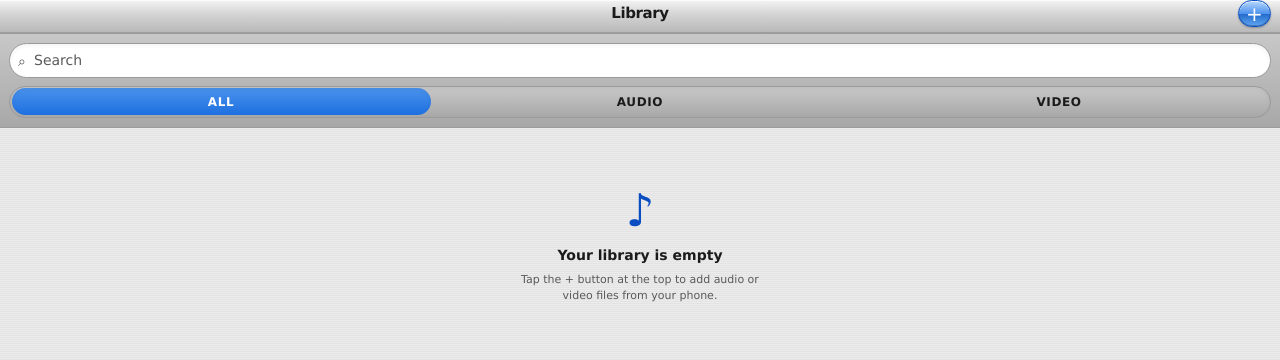
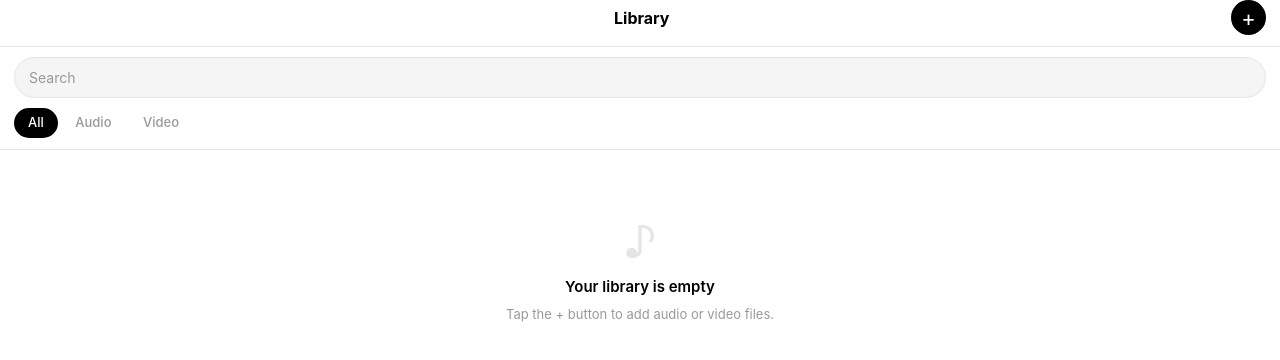
Before and after one commit to lleopardgecko/player, a Next.js app: page / in a window 1280 px wide. Shown: the top 360 px of the page. Built offline with nearby package versions, Linux system fonts and the light colour scheme.

Commit message:
black and white vibe

```diff
--- a/app/globals.css
+++ b/app/globals.css
@@ -8,9 +8,9 @@
 
 html,
 body {
-  background: #dcdcdc;
-  color: #1a1a1a;
-  font-size: 12px;
+  background: #ffffff;
+  color: #000000;
+  font-size: 14px;
   -webkit-font-smoothing: antialiased;
   -webkit-tap-highlight-color: transparent;
   overscroll-behavior: none;
@@ -44,23 +44,3 @@ input[type='range'] {
 .safe-top {
   padding-top: env(safe-area-inset-top);
 }
-
-.etched {
-  box-shadow:
-    inset 0 1px 0 rgba(255, 255, 255, 0.7),
-    inset 0 -1px 0 rgba(0, 0, 0, 0.15);
-}
-
-.lcd-inset {
-  box-shadow:
-    inset 0 1px 2px rgba(0, 0, 0, 0.35),
-    0 1px 0 rgba(255, 255, 255, 0.6);
-  border: 1px solid #6f7a85;
-}
-
-.aqua-glow {
-  box-shadow:
-    inset 0 1px 0 rgba(255, 255, 255, 0.7),
-    inset 0 -1px 0 rgba(0, 0, 0, 0.25),
-    0 1px 2px rgba(0, 0, 0, 0.25);
-}
--- a/components/EmptyState.tsx
+++ b/components/EmptyState.tsx
@@ -1,10 +1,10 @@
 export function EmptyState() {
   return (
     <div className="flex flex-1 flex-col items-center justify-center px-8 py-20 text-center">
-      <div className="mb-4 text-6xl text-aqua-dark">♪</div>
-      <p className="text-[14px] font-semibold text-accent">Your library is empty</p>
-      <p className="mt-2 max-w-xs text-[11px] text-muted">
-        Tap the + button at the top to add audio or video files from your phone.
+      <div className="mb-4 text-5xl text-border">♪</div>
+      <p className="text-[15px] font-semibold text-accent">Your library is empty</p>
+      <p className="mt-2 max-w-xs text-[13px] text-muted">
+        Tap the + button to add audio or video files.
       </p>
     </div>
   );
--- a/components/ImportButton.tsx
+++ b/components/ImportButton.tsx
@@ -59,7 +59,7 @@ export function ImportButton({ onImported }: Props) {
       <button
         type="button"
         onClick={onPick}
-        className="flex h-9 w-11 items-center justify-center rounded-full bg-aqua-button border border-aqua-dark text-[20px] leading-none text-white aqua-glow transition active:scale-95"
+        className="flex h-10 w-10 items-center justify-center rounded-full bg-accent text-[22px] leading-none text-white active:opacity-75"
         aria-label="Import files"
       >
         +
@@ -73,7 +73,7 @@ export function ImportButton({ onImported }: Props) {
         className="hidden"
       />
       {progress && (
-        <div className="fixed inset-x-0 bottom-0 z-50 bg-metal-dark border-t border-border px-4 py-2 text-center text-[12px] text-accent shadow-lg safe-bottom">
+        <div className="fixed inset-x-0 bottom-0 z-50 border-t border-border bg-white px-4 py-3 text-center text-[13px] text-accent safe-bottom">
           Importing {progress.done} of {progress.total}…
         </div>
       )}
--- a/components/Library.tsx
+++ b/components/Library.tsx
@@ -102,36 +102,31 @@ export function Library({ onOpenFullPlayer }: Props) {
   };
 
   return (
-    <div className="flex h-full flex-col">
-      <header className="flex items-center justify-between gap-3 bg-metal etched border-b border-border px-3 pb-2 pt-3 safe-top">
+    <div className="flex h-full flex-col bg-white">
+      <header className="flex items-center justify-between gap-3 border-b border-border bg-white px-4 pb-3 pt-3 safe-top">
         <div className="w-11" />
-        <h1 className="text-[15px] font-bold tracking-tight text-accent">Library</h1>
+        <h1 className="text-[16px] font-bold text-accent">Library</h1>
         <ImportButton onImported={refresh} />
       </header>
 
-      <div className="bg-metal-dark border-b border-border px-3 py-3">
-        <div className="relative">
-          <span className="pointer-events-none absolute left-3 top-1/2 -translate-y-1/2 text-[14px] text-muted">
-            ⌕
-          </span>
-          <input
-            value={search}
-            onChange={(e) => setSearch(e.target.value)}
-            placeholder="Search"
-            className="w-full rounded-full border border-border bg-white pl-8 pr-3 py-2 text-[14px] text-accent placeholder:text-muted shadow-inner focus:outline-none focus:ring-1 focus:ring-aqua"
-          />
-        </div>
+      <div className="border-b border-border bg-white px-4 py-3">
+        <input
+          value={search}
+          onChange={(e) => setSearch(e.target.value)}
+          placeholder="Search"
+          className="w-full rounded-full border border-border bg-surface px-4 py-2.5 text-[14px] text-accent placeholder:text-muted focus:outline-none focus:ring-1 focus:ring-accent"
+        />
 
-        <div className="mt-2.5 flex rounded-full border border-border bg-metal-dark p-0.5 shadow-inner">
+        <div className="mt-3 flex gap-1">
           {(['all', 'audio', 'video'] as const).map((f) => (
             <button
               key={f}
               type="button"
               onClick={() => setFilter(f)}
-              className={`flex-1 rounded-full px-3 py-1.5 text-[12px] font-semibold uppercase tracking-wider transition ${
+              className={`rounded-full px-4 py-1.5 text-[13px] font-medium capitalize transition ${
                 filter === f
-                  ? 'bg-selection text-white shadow-inner'
-                  : 'text-accent'
+                  ? 'bg-accent text-white'
+                  : 'text-muted active:bg-surface'
               }`}
             >
               {f}
@@ -140,12 +135,12 @@ export function Library({ onOpenFullPlayer }: Props) {
         </div>
       </div>
 
-      <div className="flex-1 overflow-y-auto no-scrollbar bg-pinstripe">
+      <div className="no-scrollbar flex-1 overflow-y-auto">
         {filtered.length === 0 ? (
           tracks.length === 0 ? (
             <EmptyState />
           ) : (
-            <div className="px-8 py-16 text-center text-[12px] text-muted">
+            <div className="px-8 py-16 text-center text-[13px] text-muted">
               No tracks match.
             </div>
           )
@@ -166,20 +161,19 @@ export function Library({ onOpenFullPlayer }: Props) {
           </ul>
         )}
         {tracks.length > 0 && (
-          <div className="flex items-center justify-between bg-metal etched border-t border-border px-3 py-1.5 text-[11px] text-muted">
+          <div className="flex items-center justify-between border-t border-border px-4 py-2 text-[12px] text-muted">
             <span>
               {stats.count} tracks · {formatBytes(stats.totalBytes)}
             </span>
             <button
               type="button"
               onClick={onClear}
-              className="text-[#a40000]"
+              className="text-[#c0392b]"
             >
               Clear library
             </button>
           </div>
         )}
-        {/* spacer for mini-player */}
         <div className="h-20" />
       </div>
     </div>
--- a/components/SpeedControl.tsx
+++ b/components/SpeedControl.tsx
@@ -16,7 +16,7 @@ export function SpeedControl() {
     <button
       type="button"
       onClick={onClick}
-      className="rounded-full bg-metal border border-border px-3 py-1 text-[11px] font-semibold text-accent aqua-glow"
+      className="rounded-full border border-border px-4 py-2 text-[13px] font-medium text-accent active:bg-surface"
     >
       {label}
     </button>
--- a/components/Visualizer.tsx
+++ b/components/Visualizer.tsx
@@ -1,6 +1,5 @@
 'use client';
 
-import { useEffect, useRef, useState } from 'react';
 import { usePlayer } from './PlayerProvider';
 
 interface Props {
@@ -8,165 +7,21 @@ interface Props {
 }
 
 export function Visualizer({ className }: Props) {
-  const { getAudioAnalyser, isPlaying, currentTrack } = usePlayer();
-  const canvasRef = useRef<HTMLCanvasElement>(null);
-  const fallbackPhaseRef = useRef(0);
-  const [mounted, setMounted] = useState(false);
-
-  useEffect(() => {
-    setMounted(true);
-  }, []);
-
-  useEffect(() => {
-    if (!mounted) return;
-    const canvas = canvasRef.current;
-    if (!canvas) return;
-    const ctx = canvas.getContext('2d');
-    if (!ctx) return;
-
-    const analyser = getAudioAnalyser();
-    const data = analyser
-      ? new Uint8Array(analyser.frequencyBinCount)
-      : null;
-
-    let raf = 0;
-    const resize = () => {
-      const dpr = window.devicePixelRatio || 1;
-      const w = canvas.clientWidth;
-      const h = canvas.clientHeight;
-      if (canvas.width !== w * dpr || canvas.height !== h * dpr) {
-        canvas.width = w * dpr;
-        canvas.height = h * dpr;
-      }
-    };
-
-    const draw = () => {
-      raf = requestAnimationFrame(draw);
-      resize();
-      const w = canvas.width;
-      const h = canvas.height;
-      ctx.clearRect(0, 0, w, h);
-
-      const BARS = 36;
-      const gap = w / BARS / 5;
-      const barW = (w - gap * (BARS + 1)) / BARS;
-
-      let values: number[];
-      if (analyser && data && isPlaying) {
-        analyser.getByteFrequencyData(data);
-        const binsPerBar = Math.max(1, Math.floor(data.length / BARS));
-        values = new Array(BARS);
-        for (let i = 0; i < BARS; i++) {
-          let sum = 0;
-          const start = i * binsPerBar;
-          for (let j = 0; j < binsPerBar; j++) {
-            sum += data[start + j] ?? 0;
-          }
-          // weight higher freqs slightly so they don't get drowned out
-          const weight = 1 + (i / BARS) * 0.6;
-          values[i] = Math.min(255, (sum / binsPerBar) * weight) / 255;
-        }
-      } else {
-        // idle / paused: gentle sine wave
-        fallbackPhaseRef.current += 0.04;
-        values = new Array(BARS);
-        for (let i = 0; i < BARS; i++) {
-          const v =
-            0.18 +
-            0.12 *
-              Math.sin(fallbackPhaseRef.current + i * 0.45) *
-              Math.sin(fallbackPhaseRef.current * 0.7 + i * 0.2);
-          values[i] = Math.max(0.05, v);
-        }
-      }
-
-      for (let i = 0; i < BARS; i++) {
-        const v = values[i];
-        const barH = Math.max(2, v * h * 0.95);
-        const x = gap + i * (barW + gap);
-        const y = h - barH;
-
-        const grad = ctx.createLinearGradient(0, y, 0, h);
-        grad.addColorStop(0, '#b8d8ff');
-        grad.addColorStop(0.45, '#4d92ec');
-        grad.addColorStop(0.55, '#2168c9');
-        grad.addColorStop(1, '#0a4ec2');
-        ctx.fillStyle = grad;
-        ctx.fillRect(x, y, barW, barH);
-
-        // peak cap
-        ctx.fillStyle = 'rgba(255,255,255,0.85)';
-        ctx.fillRect(x, y, barW, Math.min(2, barH));
-
-        // reflection
-        const reflH = barH * 0.28;
-        const refl = ctx.createLinearGradient(0, h, 0, h + reflH);
-        refl.addColorStop(0, 'rgba(74,147,236,0.35)');
-        refl.addColorStop(1, 'rgba(74,147,236,0)');
-        ctx.fillStyle = refl;
-        ctx.fillRect(x, h, barW, reflH);
-      }
-    };
-    draw();
-    return () => cancelAnimationFrame(raf);
-  }, [getAudioAnalyser, isPlaying, currentTrack?.id, mounted]);
+  const { currentTrack } = usePlayer();
 
   const title = currentTrack?.title ?? '';
   const initial = title.trim().charAt(0).toUpperCase() || '♪';
 
-  if (!mounted) {
-    return (
-      <div
-        className={`relative flex flex-col overflow-hidden rounded-md border border-border bg-lcd shadow-inner ${
-          className ?? ''
-        }`}
-        suppressHydrationWarning
-      />
-    );
-  }
-
   return (
     <div
-      className={`relative flex flex-col overflow-hidden rounded-md border border-border bg-lcd shadow-inner ${
-        className ?? ''
-      }`}
-      suppressHydrationWarning
+      className={`flex items-center justify-center overflow-hidden rounded-lg bg-accent ${className ?? ''}`}
     >
-      <div
-        className="pointer-events-none absolute inset-0 opacity-40"
-        style={{
-          backgroundImage:
-            'repeating-linear-gradient(to bottom, rgba(255,255,255,0.18) 0px, rgba(255,255,255,0.18) 1px, transparent 1px, transparent 3px)',
-        }}
-      />
-      <div className="absolute left-3 top-2 text-[9px] font-bold uppercase tracking-[0.2em] text-muted">
-        Now Playing
-      </div>
-      <div className="absolute right-3 top-2 flex items-center gap-1 text-[9px] font-bold uppercase tracking-[0.2em] text-muted">
-        <span
-          className={`inline-block h-1.5 w-1.5 rounded-full ${
-            isPlaying
-              ? 'bg-[#34c759] shadow-[0_0_4px_#34c759]'
-              : 'bg-[#a0a0a0]'
-          }`}
-        />
-        {isPlaying ? 'Live' : 'Idle'}
-      </div>
-      <div className="flex min-h-0 flex-1 items-stretch gap-3 px-3 pb-3 pt-9">
-        <div className="flex aspect-square h-full max-w-[40%] items-center justify-center rounded-md border border-border bg-[linear-gradient(135deg,#3a8eff_0%,#0a4ec2_100%)] text-[44px] font-bold text-white shadow-inner">
-          <span
-            className="drop-shadow-[0_1px_0_rgba(0,0,0,0.4)]"
-            style={{ fontFamily: 'Georgia, serif' }}
-          >
-            {initial}
-          </span>
-        </div>
-        <canvas
-          ref={canvasRef}
-          className="h-full min-w-0 flex-1"
-          style={{ display: 'block' }}
-        />
-      </div>
+      <span
+        className="text-[80px] font-bold text-white"
+        style={{ fontFamily: 'Georgia, serif' }}
+      >
+        {initial}
+      </span>
     </div>
   );
 }
--- a/tailwind.config.ts
+++ b/tailwind.config.ts
@@ -5,42 +5,19 @@ const config: Config = {
   theme: {
     extend: {
       colors: {
-        bg: '#dcdcdc',
-        surface: '#ececec',
-        surface2: '#d6d6d6',
-        border: '#9a9a9a',
-        borderLight: '#ffffff',
-        muted: '#5a5a5a',
-        accent: '#1a1a1a',
-        accent2: '#1d6fe0',
-        aqua: {
-          light: '#eaf4ff',
-          DEFAULT: '#3a8eff',
-          dark: '#0a4ec2',
-        },
-      },
-      backgroundImage: {
-        metal:
-          'linear-gradient(to bottom, #f3f3f3 0%, #d0d0d0 50%, #b8b8b8 100%)',
-        'metal-dark':
-          'linear-gradient(to bottom, #c8c8c8 0%, #a8a8a8 100%)',
-        lcd: 'linear-gradient(to bottom, #cdd5dc 0%, #e5ebf0 100%)',
-        'aqua-button':
-          'linear-gradient(to bottom, #b8d8ff 0%, #4d92ec 50%, #2168c9 50%, #5fa6f3 100%)',
-        selection:
-          'linear-gradient(to bottom, #4a93ec 0%, #1d6fe0 100%)',
-        pinstripe:
-          'repeating-linear-gradient(to bottom, #ececec 0px, #ececec 1px, #e3e3e3 1px, #e3e3e3 2px)',
+        border: '#e5e5e5',
+        muted: '#999999',
+        accent: '#000000',
+        surface: '#f5f5f5',
       },
       fontFamily: {
         sans: [
-          '"Lucida Grande"',
           '-apple-system',
           'BlinkMacSystemFont',
           'system-ui',
-          'Segoe UI',
+          '"Segoe UI"',
           'Roboto',
-          'Helvetica Neue',
+          '"Helvetica Neue"',
           'Arial',
           'sans-serif',
         ],
```
Also changed, not shown: components/FullPlayer.tsx (+26 -26 lines), components/MiniPlayer.tsx (+6 -7 lines), components/ProgressBar.tsx (+5 -5 lines), components/QueueView.tsx (+14 -16 lines), components/TrackRow.tsx (+10 -20 lines), 1 other file (tests, documents, lock files or other folders).
